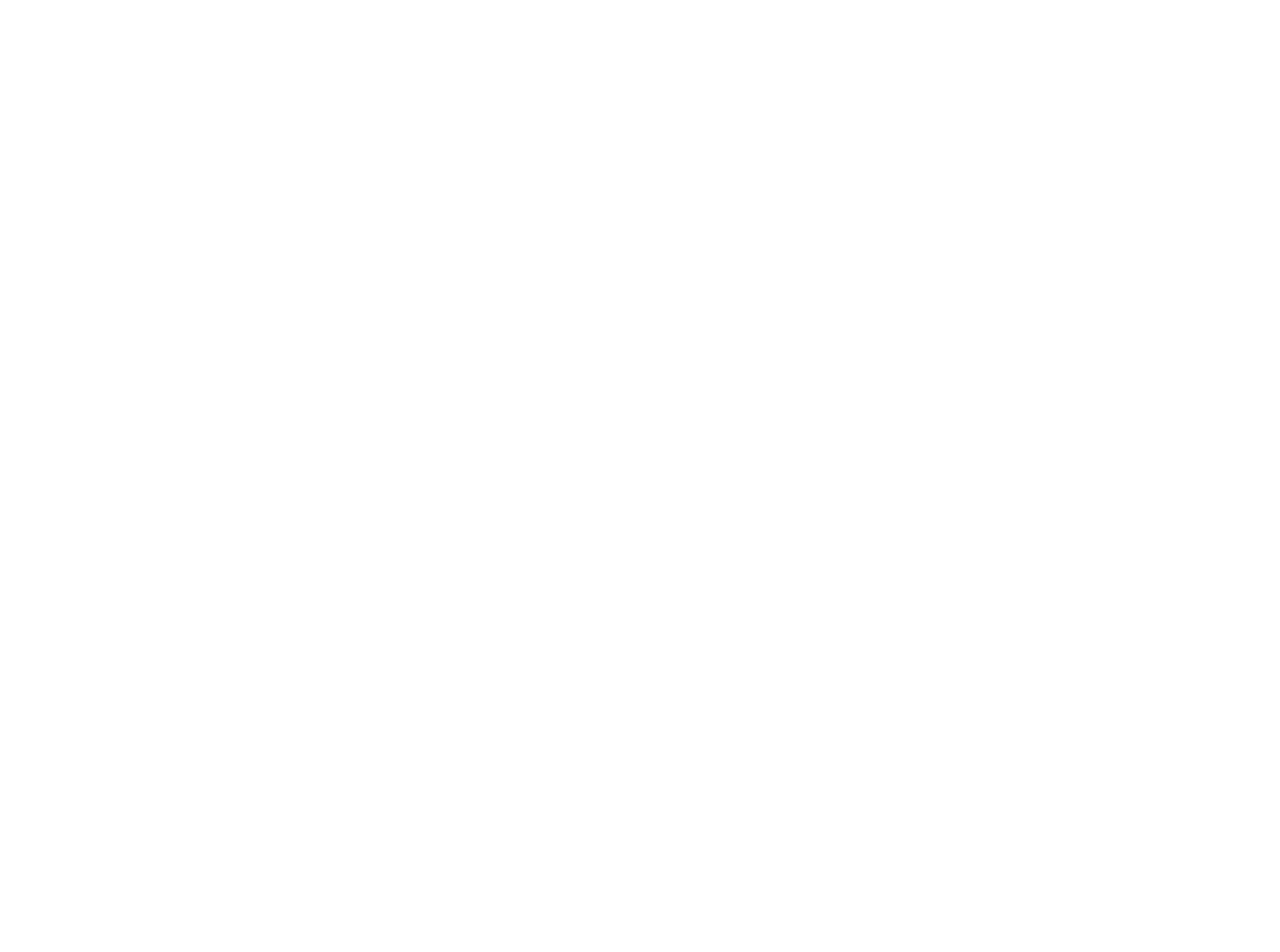
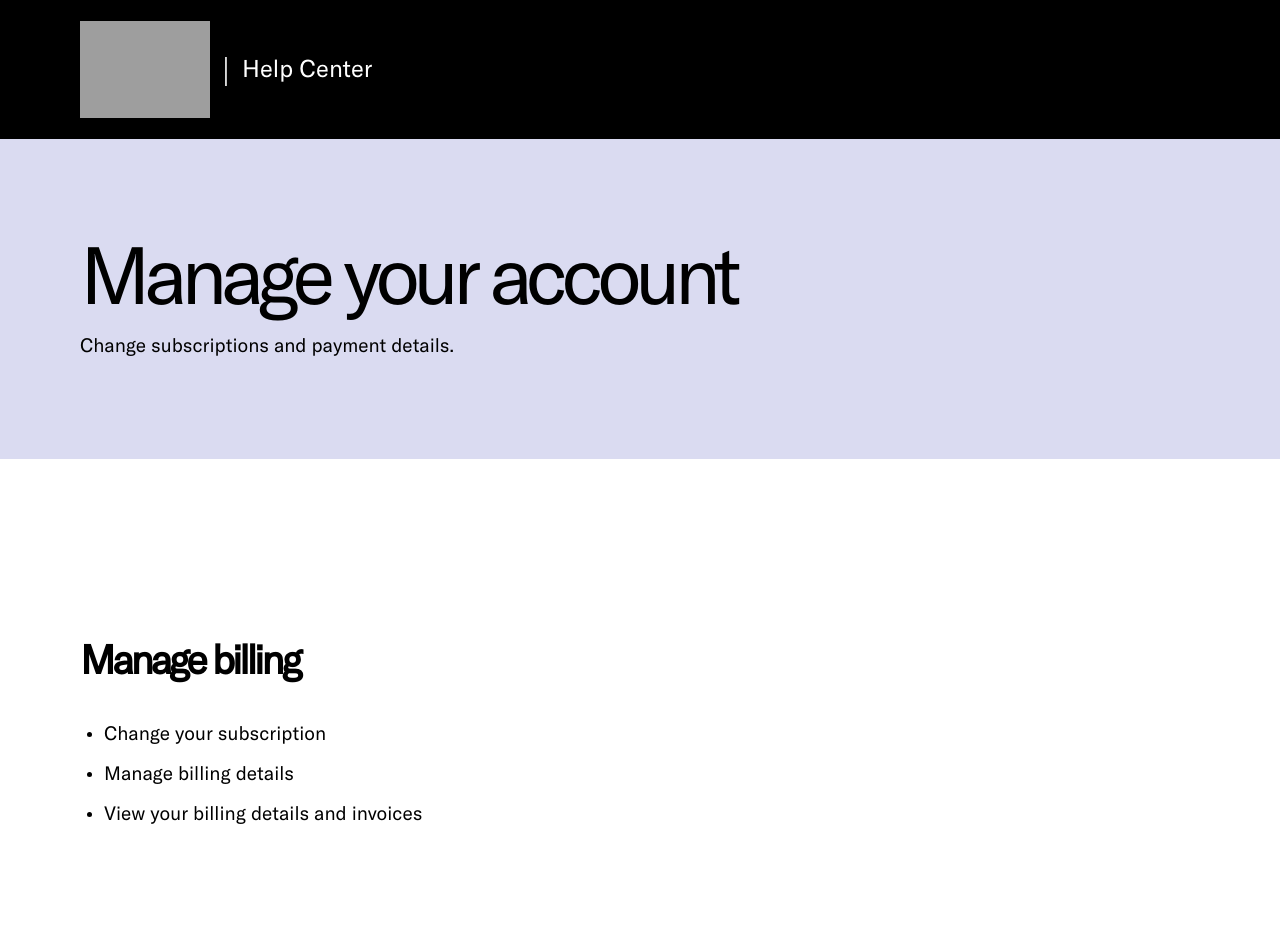
Before and after one commit to beatrizang/abstract, an Angular app: page /manage-billing in a window 1280 px wide. Before the commit this address led to /. Shown: the top 952 px of the page. Before the commit the page ends 800 px from the top, so only its background shows below. Built offline with nearby package versions, Linux system fonts and the light colour scheme; grey boxes are pictures that could not be loaded.

Commit message:
Se agrega componente billing

```diff
--- a/src/app/app-routing.module.ts
+++ b/src/app/app-routing.module.ts
@@ -3,12 +3,14 @@
 import { HomeComponent } from './home/home.component';
 import { UsingAbstractComponent } from './using-abstract/using-abstract.component';
 import { ManageAccountComponent } from './manage-account/manage-account.component';
+import { ManageBillingComponent } from './manage-billing/manage-billing.component';
 
 const routes: Routes = [
   {path:'',redirectTo:'home' ,pathMatch:'full'},
   {path:'home', component:HomeComponent},
   {path:'using-abstract',component:UsingAbstractComponent},
-  {path:'manage-account',component:ManageAccountComponent}
+  {path:'manage-account',component:ManageAccountComponent},
+  {path:'manage-billing',component:ManageBillingComponent}
 
 ];
 
--- a/src/app/app.module.ts
+++ b/src/app/app.module.ts
@@ -8,6 +8,7 @@
 import { HomeComponent } from './home/home.component';
 import { UsingAbstractComponent } from './using-abstract/using-abstract.component';
 import { ManageAccountComponent } from './manage-account/manage-account.component';
+import { ManageBillingComponent } from './manage-billing/manage-billing.component';
 
 @NgModule({
   declarations: [
@@ -16,7 +17,8 @@
     FooterComponent,
     HomeComponent,
     UsingAbstractComponent,
-    ManageAccountComponent
+    ManageAccountComponent,
+    ManageBillingComponent
   ],
   imports: [
     BrowserModule,
--- a/src/app/home/home.component.html
+++ b/src/app/home/home.component.html
@@ -43,7 +43,7 @@
             <p class="group__param">
                 Change subscriptions and payment details.
             </p>
-            <a class="group__link" href="#">Learn More <i class="fa-solid fa-arrow-right"></i></a>
+            <a class="group__link" [routerLink]="['/manage-billing']">Learn More <i class="fa-solid fa-arrow-right"></i></a>
         </div>
     </div>
     <div class="item">
--- /dev/null
+++ b/src/app/manage-billing/manage-billing.component.css
@@ -0,0 +1,77 @@
+.top{
+    background: var(--purple);
+    display: flex;
+    flex-direction: column;
+    height: 40vh;
+    justify-content: center;
+    padding-left: 5rem;
+}
+
+.top__title{
+    font-size: 5rem;
+    margin-bottom: 1rem;
+    letter-spacing: -0.4rem;
+}
+
+.top__desc{
+    font-size: 1.2rem;
+}
+
+.list{
+    background: white;
+    height: 70vh;
+    display: flex;
+    flex-direction: column;
+    justify-content: center;
+    padding-left: 5rem;
+}
+
+.list__title{
+    font-size: 2.5rem;
+    font-weight: 600;
+    letter-spacing: -0.2rem;
+    margin-bottom: 2rem
+}
+
+.list__nav{
+    font-size: 1.2rem;
+    list-style-type: disc;
+    line-height: 2.5rem;
+    padding-left: 1.5rem;
+}
+
+.list__item:hover{
+    text-decoration: underline;
+}
+
+@media screen and (max-width: 768px) {
+    .top{
+        align-items: flex-start;
+        padding: 0 2rem;
+    }
+    .top__title{
+        font-size: 2rem;
+        margin-bottom: 1rem;
+        letter-spacing: 0rem;
+    }
+
+    .list{
+        padding: 3rem 2rem;
+    }
+}
+
+@media screen and (max-width: 375px) {
+    .top{
+        align-items: center;
+        padding: 0 2rem;
+    }
+    .top__title{
+        font-size: 2rem;
+        margin-bottom: 1rem;
+        letter-spacing: 0rem;
+    }
+
+    .list{
+        padding: 3rem 1rem;
+    }
+}
--- /dev/null
+++ b/src/app/manage-billing/manage-billing.component.html
@@ -0,0 +1,18 @@
+<app-navbar></app-navbar>
+
+<section class="top">
+    <h1 class="top__title">Manage your account</h1>
+    <p class="top__desc">
+        Change subscriptions and payment details.
+    </p>
+</section>
+<section class="list">
+    <h2 class="list__title">Manage billing</h2>
+    <ul class="list__nav">
+        <li class="list__item"><a href="">Change your subscription</a></li>
+        <li class="list__item"><a href="">Manage billing details</a></li>
+        <li class="list__item"><a href="">View your billing details and invoices</a></li>
+    </ul>
+</section>
+
+<app-footer></app-footer>
```
Also changed, not shown: src/app/manage-billing/manage-billing.component.ts (added, +10 -0 lines), 1 other file (tests, documents, lock files or other folders).
